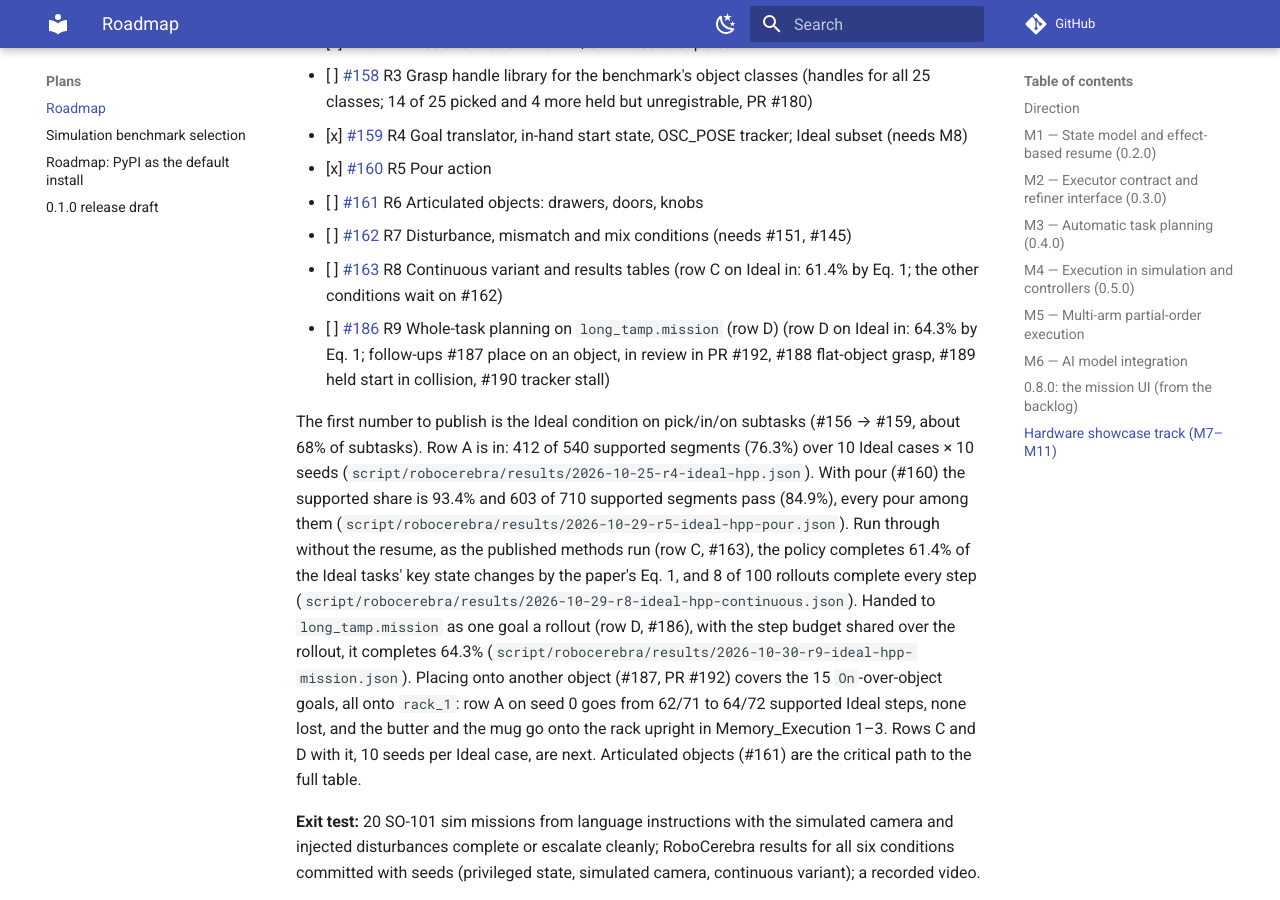
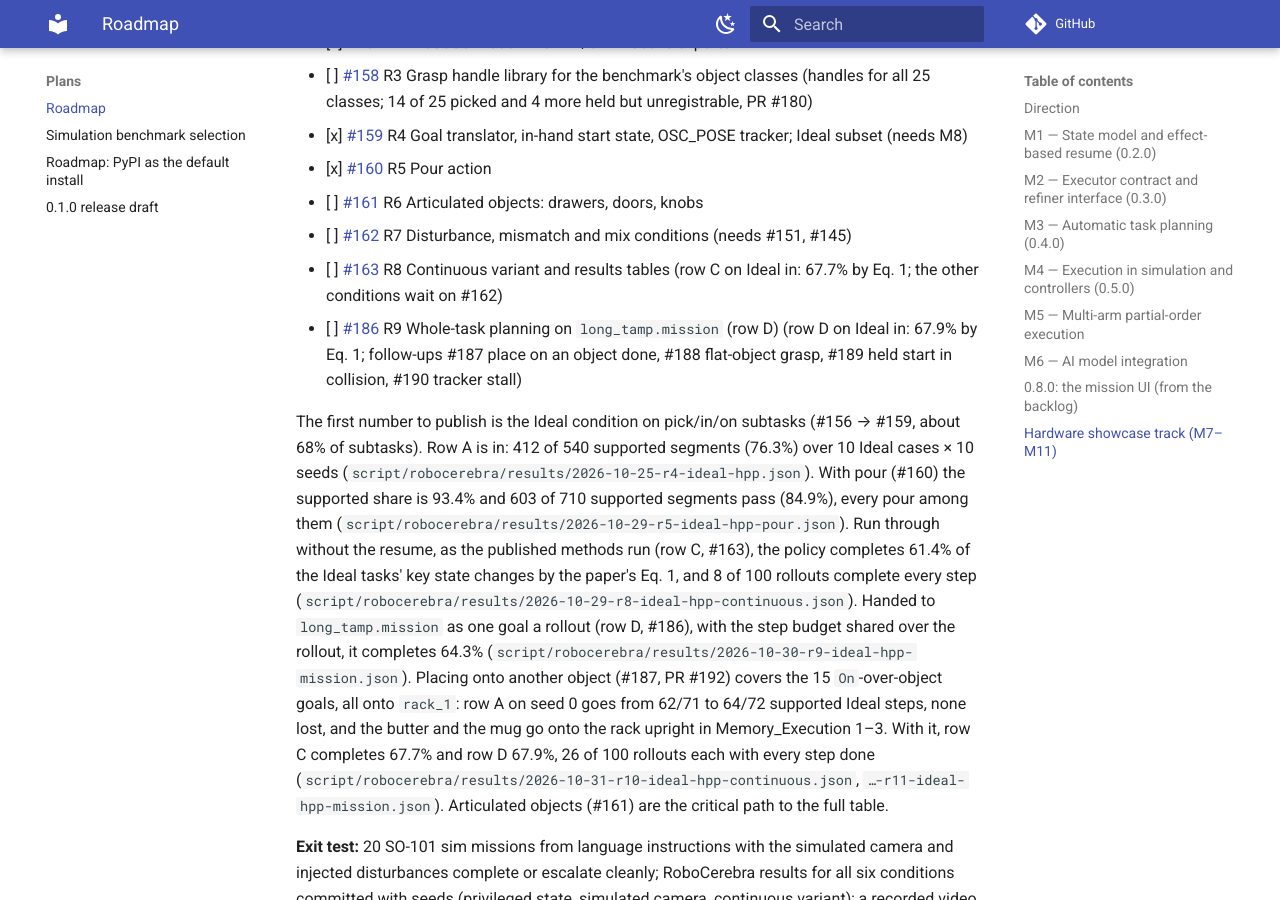
Before and after one commit to thanhndv212/long-tamp, an MkDocs documentation site: the page built from docs/plans/roadmap.md, in a window 1280 px wide and 900 px high, scrolled down 7749 px. Built offline with MkDocs 1.6.1 and Material for MkDocs 9.7.7, drawn with Linux system fonts in a browser that asks for light colours; comment, search, counter and statistics services are not loaded.

Commit message:
Record RoboCerebra rows C and D with the place onto an object
The README gets a subsection after each row's R8/R9 record: the per-case
table, the frypan onto the rack (8/10 seeds in row C, 10/10 in row D) and,
for row D, the cause of the three cases that went down. The task order is
the planner's and depends on Python's hash seed; under it case2 does the
frypan first, which leaves the elbow at its limit for the cream cheese pick.
The roadmap and the comparison page move their headline to R10/R11.

```diff
--- a/docs/plans/roadmap.md
+++ b/docs/plans/roadmap.md
@@ -335,10 +335,9 @@
 - [ ] [#161](https://github.com/thanhndv212/long-tamp/issues/161) R6 Articulated objects: drawers, doors, knobs
 - [ ] [#162](https://github.com/thanhndv212/long-tamp/issues/162) R7 Disturbance, mismatch and mix conditions (needs #151, #145)
 - [ ] [#163](https://github.com/thanhndv212/long-tamp/issues/163) R8 Continuous variant and results tables
-      (row C on Ideal in: 61.4% by Eq. 1; the other conditions wait on #162)
+      (row C on Ideal in: 67.7% by Eq. 1; the other conditions wait on #162)
 - [ ] [#186](https://github.com/thanhndv212/long-tamp/issues/186) R9 Whole-task planning on `long_tamp.mission` (row D)
-      (row D on Ideal in: 64.3% by Eq. 1; follow-ups #187 place on an object, in review in
-      PR #192, #188 flat-object grasp, #189 held start in collision, #190 tracker stall)
+      (row D on Ideal in: 67.9% by Eq. 1; follow-ups #187 place on an object done, #188 flat-object grasp, #189 held start in collision, #190 tracker stall)
 
 The first number to publish is the Ideal condition on pick/in/on subtasks (#156 → #159, about
 68% of subtasks). Row A is in: 412 of 540 supported segments (76.3%) over 10 Ideal cases ×
@@ -351,8 +350,10 @@
 step budget shared over the rollout, it completes 64.3% (`script/robocerebra/results/2026-10-30-r9-ideal-hpp-mission.json`).
 Placing onto another object (#187, PR #192) covers the 15 `On`-over-object goals, all onto
 `rack_1`: row A on seed 0 goes from 62/71 to 64/72 supported Ideal steps, none lost, and
-the butter and the mug go onto the rack upright in Memory_Execution 1–3. Rows C and D with
-it, 10 seeds per Ideal case, are next. Articulated objects (#161) are the critical path to the full table.
+the butter and the mug go onto the rack upright in Memory_Execution 1–3. With it, row C
+completes 67.7% and row D 67.9%, 26 of 100 rollouts each with every step done
+(`script/robocerebra/results/2026-10-31-r10-ideal-hpp-continuous.json`,
+`…-r11-ideal-hpp-mission.json`). Articulated objects (#161) are the critical path to the full table.
 
 **Exit test:** 20 SO-101 sim missions from language instructions with the simulated camera and injected disturbances complete or escalate cleanly; RoboCerebra results for all six conditions committed with seeds (privileged state, simulated camera, continuous variant); a recorded video.
 
```
Also changed, not shown: script/robocerebra/README.md (+62 -5 lines), 1 other file.
